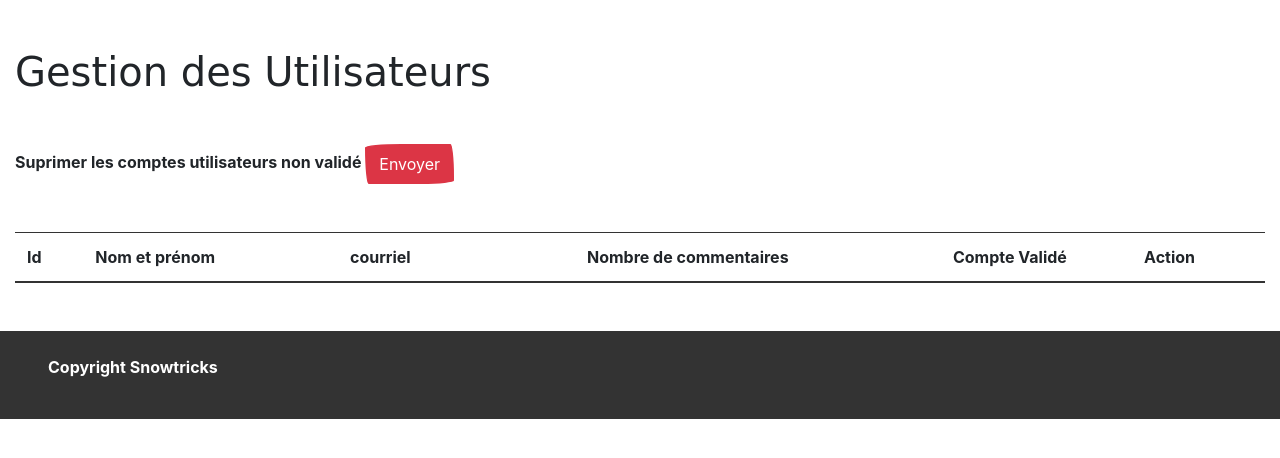
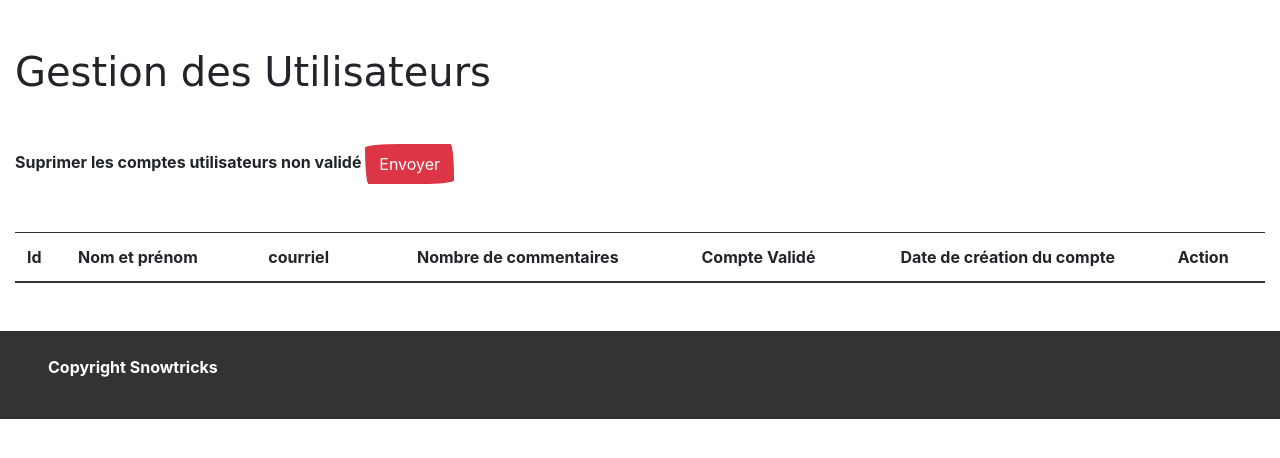
Before and after one commit to AurelBichop/Projet6_SnowTricks, a Symfony app: template templates/admin/user/index.html.twig in a window 1280 px wide. Shown: the part 60-518 px from the top of the page. Run offline with Twig, Linux system fonts and the light colour scheme; the template is opened without the code that fills it, so the values that code supplies are empty; some libraries are stand-ins or nearby versions; some web fonts are replaced.

Commit message:
ajout de la date de création d'un utlisateur dans l'interface administrateur

```diff
--- a/templates/admin/user/index.html.twig
+++ b/templates/admin/user/index.html.twig
@@ -20,6 +20,7 @@
             <th>courriel</th>
             <th class="text-center">Nombre de commentaires</th>
             <th class="text-center">Compte Validé</th>
+            <th class="text-center">Date de création du compte</th>
             <th>Action</th>
             </thead>
 
@@ -39,6 +40,7 @@
                             <span class="badge badge-danger">Non</span>
                         {% endif %}
                     </td>
+                    <td class="text-center">le {{user.createdAt | date('d/m/Y')}}</td>
                     <td>
                         <a href="{{ path('admin_users_delete',{'id':user.id}) }}" class="btn btn-danger" onclick="return confirm('Voulez Vous vraiment supprimer l\'utilisateur {{ user.fullname }}')"><i class="fas fa-trash"></i></a>
                     </td>
```
